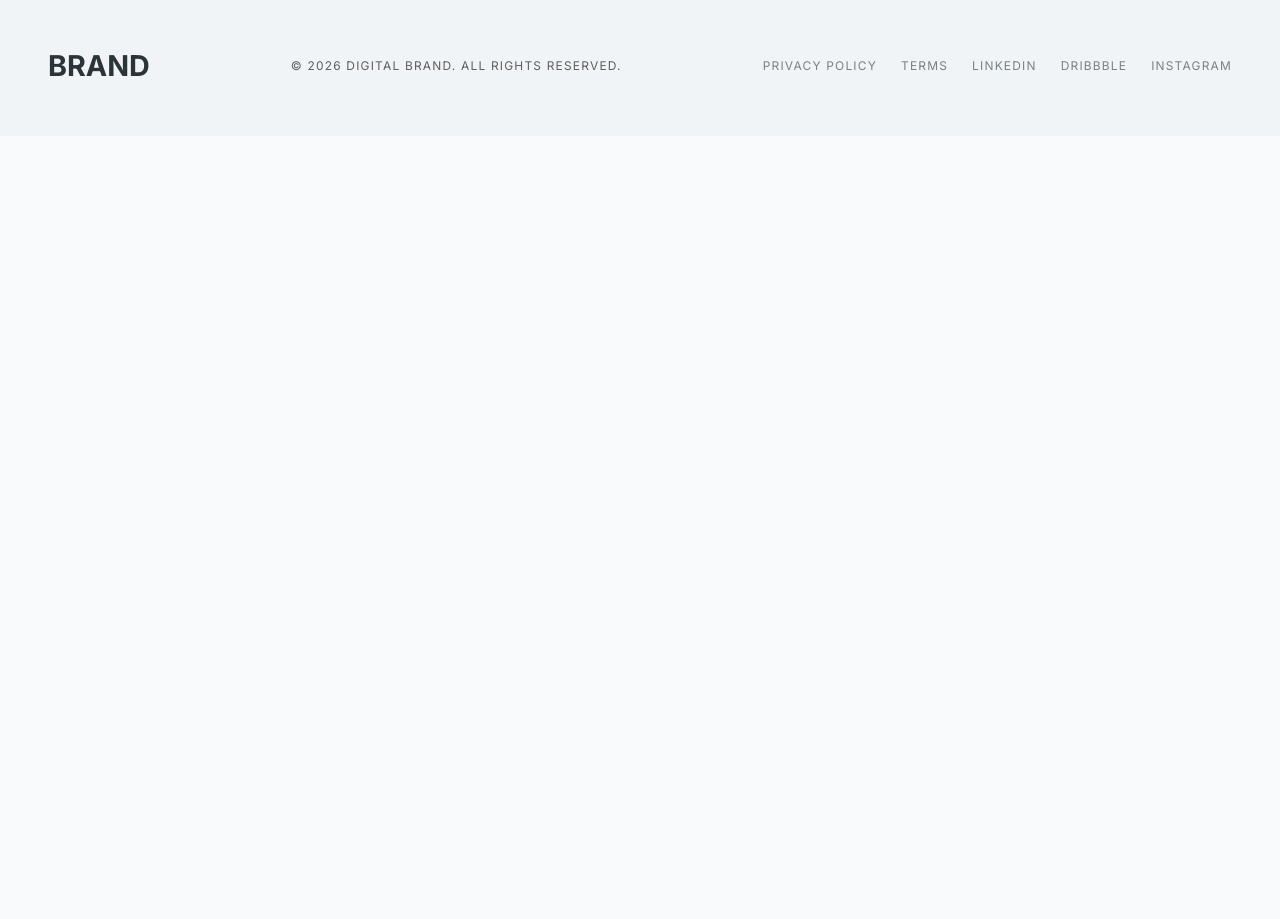
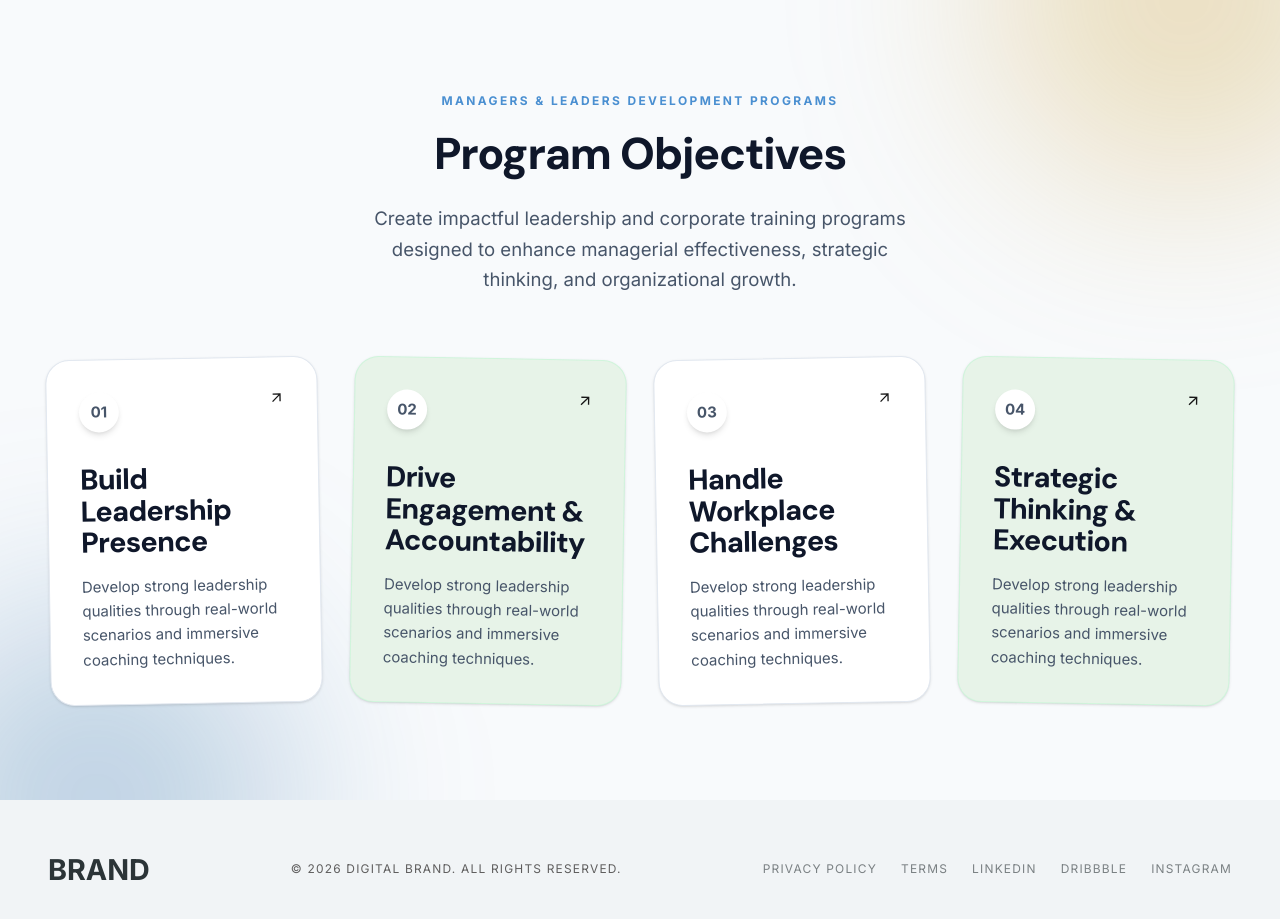
Before and after one commit to ashifashi2681/benjali-academy, a Next.js app: page /bca in a window 1280 px wide. Shown: the part 3300-4219 px from the top of the page. Before the commit the page ends 3436 px from the top, so only its background shows below. Built offline with nearby package versions, Linux system fonts and the light colour scheme.

Commit message:
sections

```diff
--- a/src/app/bca/page.jsx
+++ b/src/app/bca/page.jsx
@@ -1,4 +1,5 @@
 import CoachingPrograms from "@/components/sections/coachingPrograms";
+import DevelopmentPrograms from "@/components/sections/developmentPrograms";
 import Hero from "@/components/sections/hero";
 import Usp from "@/components/sections/usp";
 
@@ -10,6 +11,7 @@ function Bca() {
 			<Hero id={"bca-hero"} />
 			<Usp id={"unique-selling-points"} />
 			<CoachingPrograms id={"coaching-programs"} />
+			<DevelopmentPrograms id={"development-programs"} />
 		</main>
 	);
 }
--- a/src/app/globals.css
+++ b/src/app/globals.css
@@ -70,6 +70,16 @@ html {
 }
 .main-description {
 	@apply text-text-secondary text-base leading-relaxed max-w-xl;
+}
+.organic-tilt-1 {
+	transform: rotate(-1deg);
+}
+.organic-tilt-2 {
+	transform: rotate(1deg);
+}
+.hover-lift:hover {
+	transform: translateY(-8px) scale(1.02) rotate(0deg);
+	transition: all 0.3s cubic-bezier(0.34, 1.56, 0.64, 1);
 }
 .perspective-1000 {
 	perspective: 1000px;
--- /dev/null
+++ b/src/components/sections/developmentPrograms.jsx
@@ -0,0 +1,77 @@
+import React from "react";
+import Section from "../ui/section";
+import Heading from "../ui/heading";
+import { MdArrowOutward } from "react-icons/md";
+
+function DevelopmentPrograms({ id }) {
+	const data = [
+		{
+			title: "Build Leadership Presence",
+			desc: "Develop strong leadership qualities through real-world scenarios and immersive coaching techniques.",
+			class: "bg-white organic-tilt-1 border-border",
+		},
+		{
+			title: "Drive Engagement & Accountability",
+			desc: "Design programs that improve employee engagement, ownership, and measurable results across departments.",
+			class: "bg-[#e7f3e8] organic-tilt-2 border-green-200/50",
+		},
+		{
+			title: "Handle Workplace Challenges",
+			desc: "Equip leaders with tools to manage conflicts, handle objections, and foster a healthy culture of feedback.",
+			class: "bg-white organic-tilt-1 border-border",
+		},
+		{
+			title: "Strategic Thinking & Execution",
+			desc: "Enable leaders to think strategically, align team goals, and execute vision with precision.",
+			class: "bg-[#e7f3e8] organic-tilt-2 border-green-200/50",
+		},
+	];
+	return (
+		<Section className="relative overflow-hidden" id={id}>
+			<div className="max-w-7xl mx-auto relative z-10">
+				<div className="flex flex-col items-center text-center mb-16">
+					<Heading
+						className="mb-6"
+						helperText="managers & leaders development programs">
+						Program Objectives
+					</Heading>
+					<p className="main-description">
+						Create impactful leadership and corporate training
+						programs designed to enhance managerial effectiveness,
+						strategic thinking, and organizational growth.
+					</p>
+				</div>
+
+				<div className="grid grid-cols-1 md:grid-cols-2 lg:grid-cols-4 gap-8">
+					{data?.map((itm, i) => (
+						<div
+							key={i}
+							className={`group relative flex flex-col p-8 rounded-3xl shadow-sm hover-lift border transition-all duration-300 ${itm.class}`}>
+							<div className="flex justify-between items-start mb-8">
+								<span className="inline-flex items-center justify-center w-10 h-10 rounded-full bg-surface text-text-secondary shadow-md font-bold text-sm">
+									0{Number(i + 1)}
+								</span>
+								<span
+									className="material-symbols-outlined text-outline group-hover:text-primary transition-colors"
+									data-icon="arrow_outward">
+									<MdArrowOutward />
+								</span>
+							</div>
+                            <Heading as="h4" className="mb-4">{itm.title}</Heading>
+							<p className="text-sm text-text-secondary leading-relaxed">
+								Develop strong leadership qualities through
+								real-world scenarios and immersive coaching
+								techniques.
+							</p>
+						</div>
+					))}
+				</div>
+			</div>
+
+			<div className="absolute top-0 right-0 -translate-y-1/2 translate-x-1/4 w-96 h-96 bg-primary-500/30 blur-[100px] rounded-full"></div>
+			<div className="absolute bottom-0 left-0 translate-y-1/2 -translate-x-1/4 w-96 h-96 bg-secondary-500/30 blur-[100px] rounded-full"></div>
+		</Section>
+	);
+}
+
+export default DevelopmentPrograms;
```
